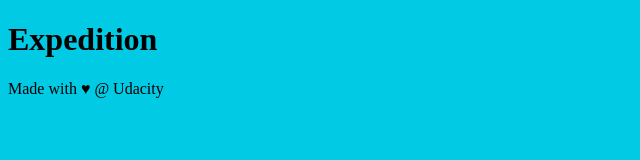
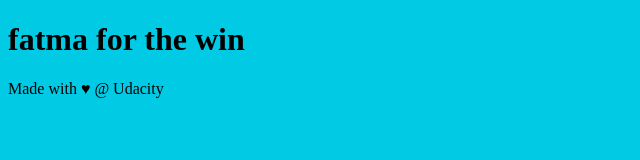
Before and after one commit to FatmaMagdy/test, a plain HTML site: page index.html in a window 1280 px wide. Shown: the whole page, without its empty margins (0-640 px from the left). Drawn offline with Linux system fonts and the light colour scheme.

Commit message:
change header

```diff
--- a/index.html
+++ b/index.html
@@ -10,7 +10,7 @@
 <body>
 
     <header>
-        <h1>Expedition</h1>
+        <h1>fatma for the win </h1>
     </header>
 
     <div class="container">
```
